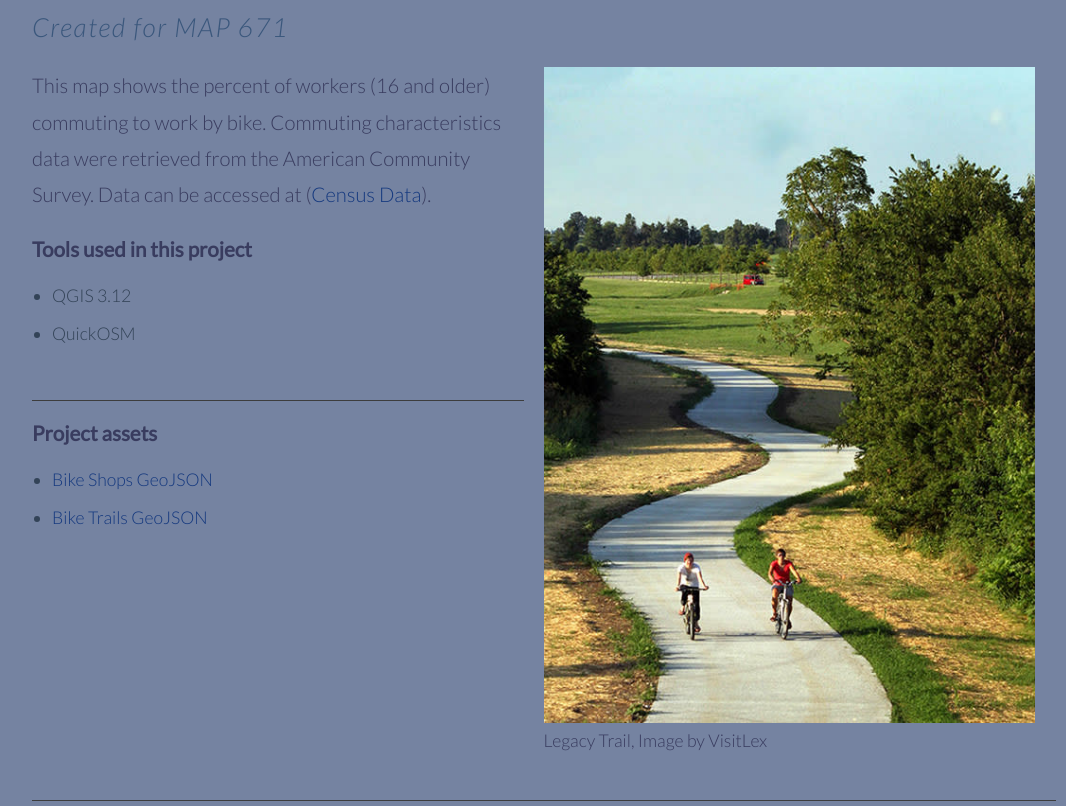
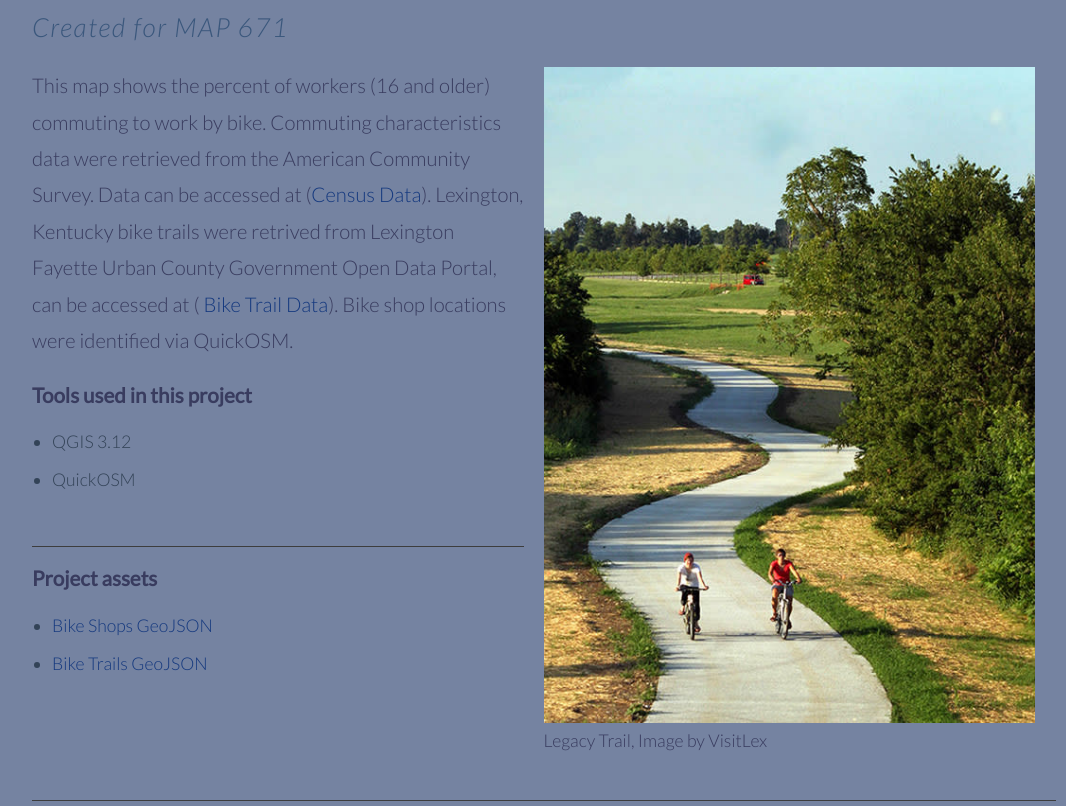
Before and after one commit to nconley13/lexington-biking, a plain HTML site: page index.html in a window 1280 px wide. Shown: the part 1131-1937 px from the top of the page, without its empty margins (96-1162 px from the left). Drawn offline with nearby package versions, Linux system fonts and the light colour scheme.

Commit message:
Update index.html

```diff
--- a/index.html
+++ b/index.html
@@ -159,6 +159,9 @@
                     This map shows the percent of workers (16 and older) commuting to work by bike.
                     Commuting characteristics data were retrieved from the American Community Survey.
                     Data can be accessed at (<a href="https://data.census.gov/cedsci/">Census Data</a>).
+                    Lexington, Kentucky bike trails were retrived from Lexington Fayette Urban County
+                    Government Open Data Portal, can be accessed at (<a href="https://data.lexingtonky.gov/"> Bike Trail Data</a>).
+                    Bike shop locations were identified via QuickOSM.
                 </p>
                 <h3>Tools used in this project</h3>
                 <ul>
```
